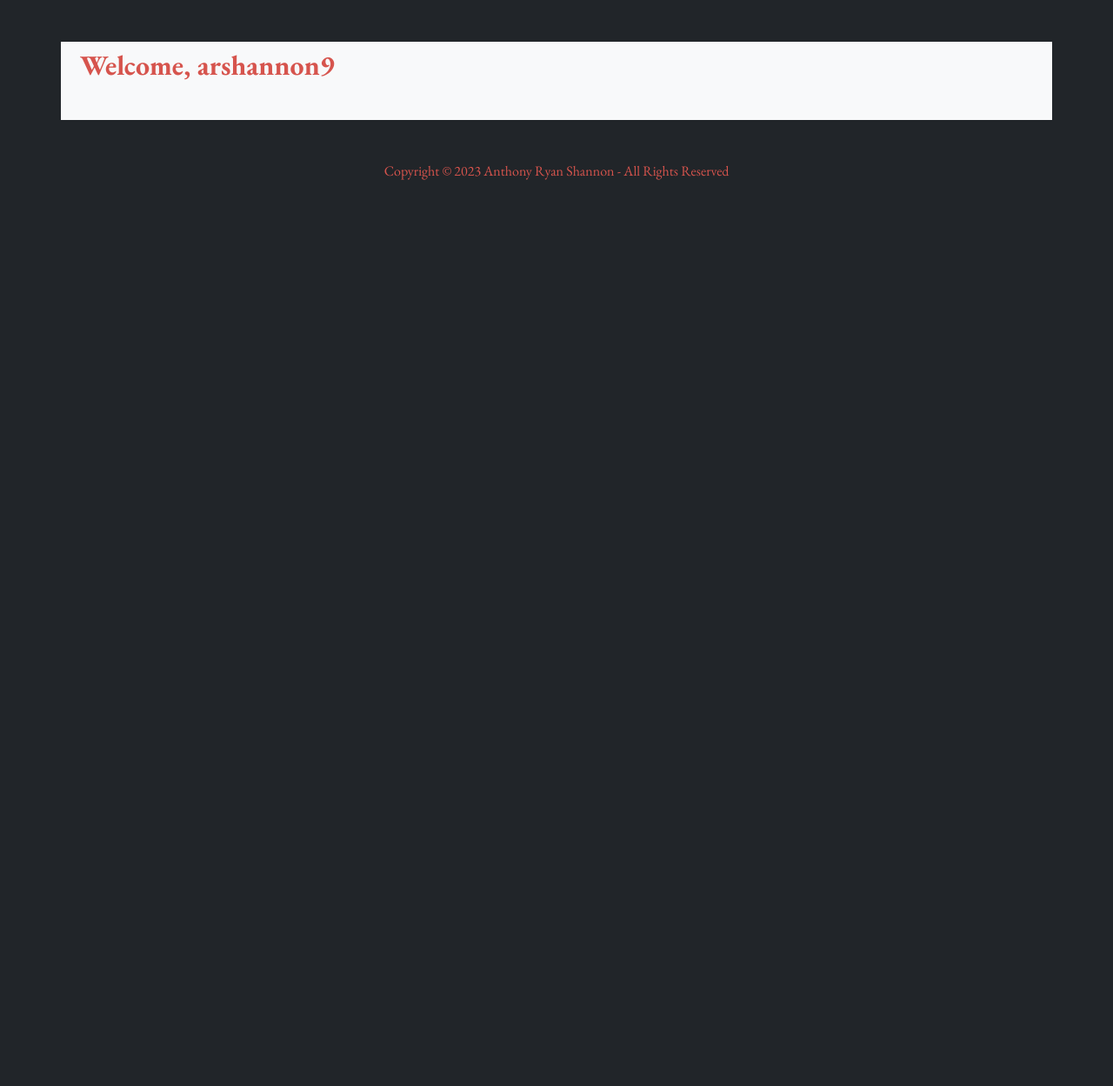
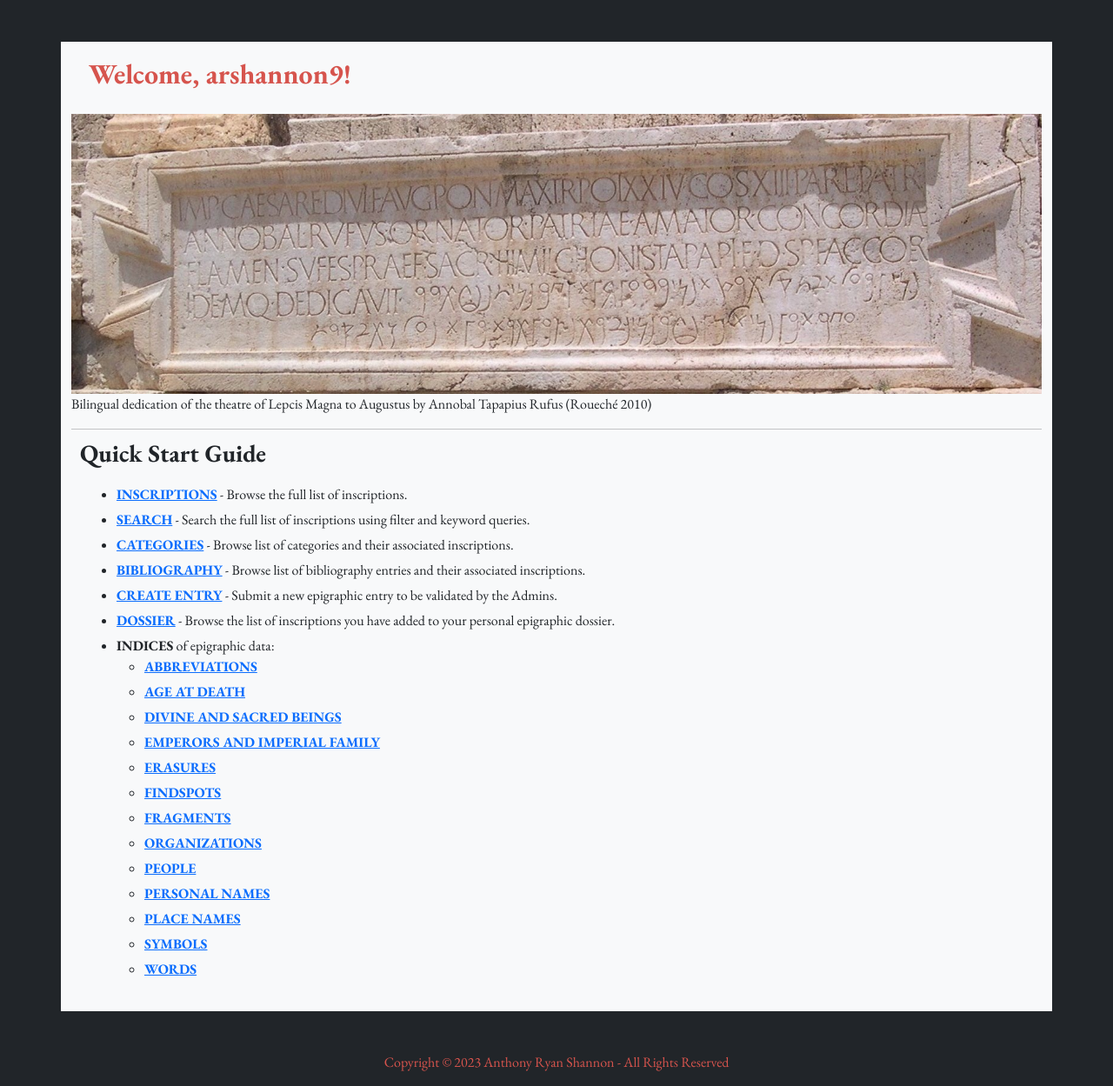
Before and after one commit to arshannon9/InscriptionsLepcisMagna, a Django app: page / in a window 1280 px wide. Shown: the part 74-1323 px from the top of the page at 87% size. Before the commit the page ends 281 px from the top, so only its background shows below. Run offline with Django 5.2, Linux system fonts and the light colour scheme; a user stored in the database is signed in.

Commit message:
Finalize index page

```diff
--- a/inscriptions/lepcismagna/static/lepcismagna/styles.css
+++ b/inscriptions/lepcismagna/static/lepcismagna/styles.css
@@ -20,9 +20,9 @@ body {
   }
 
   h1 {
-    font-size: 32px;
+    font-size: 34px;
     font-weight: 700;
-    line-height: 32px;
+    line-height: 36px;
     align-content: center;
   }
 
@@ -31,7 +31,17 @@ body {
     font-size: 32px;
     font-weight: 700;
     line-height: 35px;
-    margin-bottom: 15px;
+    padding: 10px;
+  }
+
+  h3 {
+    font-size: 28px;
+    font-weight: 700;
+    line-height: 35px;
+  }
+
+  hr {
+    margin: 0;
   }
 
   img {
@@ -193,6 +203,11 @@ body {
     border: 1px solid black;
   }
 
+  .table {
+    margin-left: 15px;
+    width: 97.5%;
+  }
+
   .text-danger {
     color: #d6544d !important;
   }
@@ -215,6 +230,10 @@ body {
     width: 25%;
   }
 
+  #quick-start-guide {
+    margin-left: 20px;
+  }
+
   #transcriptions-content {
     padding: 10px;
     word-wrap: break-word;
--- a/inscriptions/lepcismagna/templates/lepcismagna/index.html
+++ b/inscriptions/lepcismagna/templates/lepcismagna/index.html
@@ -1,7 +1,100 @@
 {% extends "lepcismagna/layout.html" %} {% block body %}
 
 <div class="index-header">
-  <h2>Welcome, {{ request.user.username }}</h2>
+  <h2>Welcome, {{ request.user.username }}!</h2>
+</div>
+<figure>
+  <img src="static/lepcismagna/LMTheatreDedication.jpeg" alt="dedication of Lepcis Magna theatre to Augustus" />
+  <figcaption>Bilingual dedication of the theatre of Lepcis Magna to Augustus by Annobal Tapapius Rufus (Roueché 2010)</figcaption>
+</figure>
+<hr>
+<div class="index-header">
+  <h3>Quick Start Guide</h3>
 </div>
 
+<ul id="quick-start-guide">
+  <li>
+    <strong><a href="{% url 'inscriptions' %}">INSCRIPTIONS</a></strong> - Browse the full list of inscriptions.
+  </li>
+
+  <li>
+    <strong><a href="{% url 'inscription_search' %}">SEARCH</a></strong> - Search the full list of inscriptions using filter and keyword queries.
+  </li>
+
+  <li>
+    <strong><a href="{% url 'categories' %}">CATEGORIES</a></strong> - Browse list of categories and their associated inscriptions.
+  </li>
+
+  <li>
+    <strong><a href="{% url 'bibliography' %}">BIBLIOGRAPHY</a></strong> - Browse list of bibliography entries and their associated inscriptions.
+  </li>
+
+  <li>
+    <strong><a href="{% url 'create_entry' %}">CREATE ENTRY</a></strong> - Submit a new epigraphic entry to be validated by the Admins.
+  </li>
+
+  <li>
+    <strong><a href="{% url 'dossier' %}">DOSSIER</a></strong> - Browse the list of inscriptions you have added to your personal epigraphic dossier.
+  </li>
+
+  <li>
+    <strong>INDICES</strong> of epigraphic data:
+    <ul>
+      <li>
+        <strong><a href="{% url 'abbreviations' %}">ABBREVIATIONS</a></strong>
+      </li>
+
+      <li>
+        <strong><a href="{% url 'ages_at_death' %}">AGE AT DEATH</a></strong>
+      </li>
+
+      <li>
+        <strong><a href="{% url 'divine_sacred_beings' %}">DIVINE AND SACRED BEINGS</a></strong>
+      </li>
+
+      <li>
+        <strong><a href="{% url 'emperors_imperial_family' %}">EMPERORS AND IMPERIAL FAMILY</a></strong>
+      </li>
+
+      <li>
+        <strong><a href="{% url 'erasures' %}">ERASURES</a></strong>
+      </li>
+
+      <li>
+        <strong><a href="{% url 'findspots' %}">FINDSPOTS</a></strong>
+      </li>
+
+      <li>
+        <strong><a href="{% url 'fragments' %}">FRAGMENTS</a></strong>
+      </li>
+
+      <li>
+        <strong><a href="{% url 'organizations' %}">ORGANIZATIONS</a></strong>
+      </li>
+
+      <li>
+        <strong><a href="{% url 'people' %}">PEOPLE</a></strong>
+      </li>
+
+      <li>
+        <strong><a href="{% url 'personal_names' %}">PERSONAL NAMES</a></strong>
+      </li>
+
+      <li>
+        <strong><a href="{% url 'place_names' %}">PLACE NAMES</a></strong>
+      </li>
+
+      <li>
+        <strong><a href="{% url 'symbols' %}">SYMBOLS</a></strong>
+      </li>
+
+      <li>
+        <strong><a href="{% url 'words' %}">WORDS</a></strong>
+      </li>
+
+    </ul>
+  </li>
+
+</ul>
+
 {% endblock %}
--- a/inscriptions/lepcismagna/templates/lepcismagna/layout.html
+++ b/inscriptions/lepcismagna/templates/lepcismagna/layout.html
@@ -65,6 +65,7 @@
           id="main-nav"
         >
           <ul class="navbar-nav">
+            {% if user.is_authenticated %}
             <li class="nav-item">
               <a class="nav-link" href="{% url 'inscriptions' %}">
                 Inscriptions
@@ -183,7 +184,7 @@
                 </ul>
               </div>
             </li>
-            {% if user.is_authenticated %}
+
             <li class="nav-item">
               <a class="nav-link" href="{% url 'logout' %}"> Logout </a>
             </li>
```
Also changed, not shown: inscriptions/db.sqlite3, inscriptions/lepcismagna/static/lepcismagna/LMTheatreDedication.jpeg (added).
